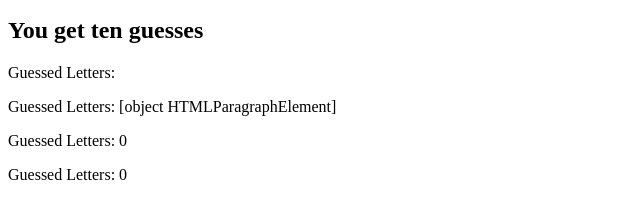
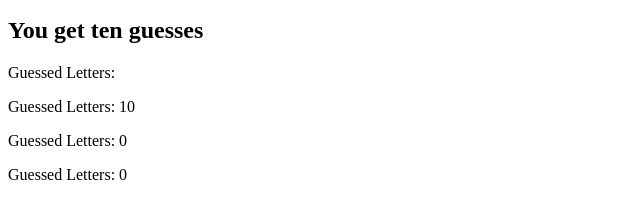
Before and after one commit to RKutner/psychic-game, a plain HTML site: page index.html in a window 1280 px wide. Shown: the part 110-328 px from the top of the page, without its empty margins (0-640 px from the left). Drawn offline with nearby package versions, Linux system fonts and the light colour scheme.

Commit message:
backend done. just needs styling

```diff
--- a/assets/css/style.css
+++ b/assets/css/style.css
@@ -1,4 +0,0 @@
-/* <div id="guessedLetters" Your guesses so far:></div>
-<div id= "remainingGuesses" Guesses left:></div>
-<div id="winCount" Wins:></div>
-<div id="lossCount" Losses:></div> */
--- a/assets/javascript/game.js
+++ b/assets/javascript/game.js
@@ -1,34 +1,34 @@
 var letters = [
-    "A",
-    "B",
-    "C",
-    "D",
-    "E",
-    "F",
-    "G",
-    "H",
-    "I",
-    "J",
-    "K",
-    "L",
-    "M",
-    "N",
-    "O",
-    "P",
-    "Q",
-    "R",
-    "S",
-    "T",
-    "U",
-    "V",
-    "W",
-    "X",
-    "Y",
-    "Z"
+    "a",
+    "b",
+    "c",
+    "d",
+    "e",
+    "f",
+    "g",
+    "h",
+    "i",
+    "j",
+    "k",
+    "l",
+    "m",
+    "n",
+    "o",
+    "p",
+    "q",
+    "r",
+    "s",
+    "t",
+    "u",
+    "v",
+    "w",
+    "x",
+    "y",
+    "z"
 ];
 
 let guessedLetters = [];
-let guessesLeft=10;
+let remainingGuesses=10;
 let winCount=0;
 let lossCount=0;
 
@@ -37,7 +37,7 @@ window.onload = gameStart();
 
 function gameStart() {
     guessedLetters = [];
-    guessesLeft = 10;
+    remainingGuesses = 10;
     winCount = 0;
     lossCount = 0;
     currentLetter = 0;
@@ -53,8 +53,7 @@ document.getElementById("lossCount").innerHTML = "Guessed Letters: " + lossCount
 
 // Picks a random Letter
 function randomLetter() {
-    var letter = letters[Math.floor(Math.random() * letters.length)];
-    currentLetter = letter.toLowerCase();
+    currentLetter = letters[Math.floor(Math.random() * letters.length)];
     console.log(currentLetter);
 }
 
@@ -64,6 +63,7 @@ randomLetter();
 
 document.onkeyup = function (event) {
     var guess = event.key;
+    if (letters.includes(guess)){
     if (guess === currentLetter) {
         winCount++;
         guessedLetters = [];
@@ -71,7 +71,7 @@ document.onkeyup = function (event) {
         document.getElementById("remainingGuesses").innerHTML = "Remaining Guesses: " + remainingGuesses.toString();
         document.getElementById("winCount").innerHTML = "Wins: " + winCount.toString();
         document.getElementById("lossCount").innerHTML = "Losses: " + lossCount.toString();
-                guessesLeft = 10;
+                remainingGuesses = 10;
         randomLetter();
     } else if (guessedLetters.length < "10") {
         guessedLetters.push(guess);
@@ -79,7 +79,7 @@ document.onkeyup = function (event) {
         document.getElementById("remainingGuesses").innerHTML = "Remaining Guesses: " + remainingGuesses.toString();
         document.getElementById("winCount").innerHTML = "Wins: " + winCount.toString();
         document.getElementById("lossCount").innerHTML = "Losses: " + lossCount.toString();
-                guessesLeft--;
+                remainingGuesses--;
     } else {
         lossCount++;
         guessedLetters = [];
@@ -87,11 +87,11 @@ document.onkeyup = function (event) {
         document.getElementById("remainingGuesses").innerHTML = "Guessed Letters: " + remainingGuesses.toString();
         document.getElementById("winCount").innerHTML = "Guessed Letters: " + winCount.toString();
         document.getElementById("lossCount").innerHTML = "Guessed Letters: " + lossCount.toString();
-                guessesLeft = 10;
+                remainingGuesses = 10;
         randomLetter();
     }
-    console.log("guessedLetters " + guessedLetters);
-    console.log("guessesLeft" + guessesLeft);
-    console.log("wins " + winCount);
-    console.log("losses" + lossCount);
-};
+    // console.log("guessedLetters " + guessedLetters);
+    // console.log("remainingGuesses" + remainingGuesses);
+    // console.log("wins " + winCount);
+    // console.log("losses" + lossCount);
+}};
```
